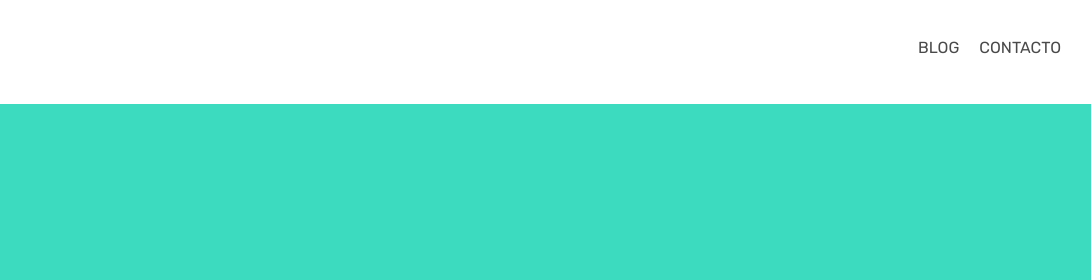
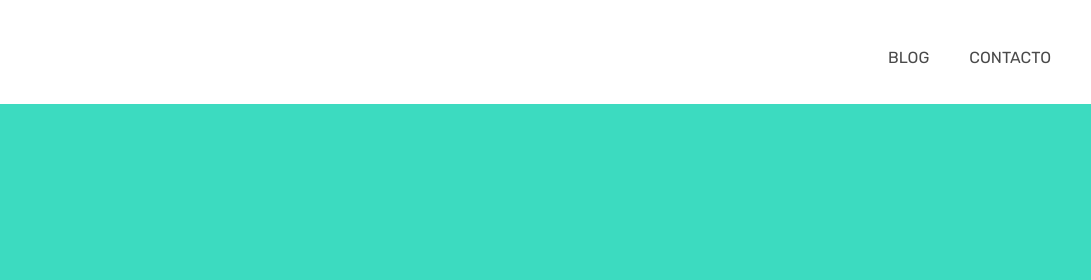
Before and after one commit to Adalab/modulo-1-evaluacion-intermedia-bellita85, a plain HTML site: page index.html in a window 1280 px wide. Shown: the top 280 px of the page, 189-1280 px from the left. Drawn offline with Linux system fonts and the light colour scheme.

Commit message:
tutor correction

```diff
--- a/css/styles.css
+++ b/css/styles.css
@@ -1,14 +1,12 @@
 :root{
     --texto-rubik:'Rubik', sans-serif;
+    --color-menu: #4a4a4a;
+    --color-fondo: #3CDBC0;
+    --color-texto-principal: #FFFFFF;
 }
-:root{
-    --color-menu: #4a4a4a;
-}
-:root{
-    --color-fondo: #3CDBC0;
-}
-:root{
-    --color-texto-principal: #FFFFFF;
+
+.body{
+font-family: var(--texto-rubik);
 }
 .header{
     font-family: var(--texto-rubik);
@@ -27,7 +25,6 @@
     align-items: center;
 }
 .barra-navegacion{
-   font-family: var(--texto-rubik);
     display: flex;
     font-size: 16px;
     margin-bottom: 13px;
@@ -36,6 +33,7 @@
 .lista{
     display: flex;
     gap: 20px;
+    text-transform: uppercase;
 }
 .main{
     width: 100vw;
@@ -52,12 +50,15 @@
 
 }
 .h1{
-    font-family: var(--texto-rubik);
     font-size: 30px;
     color: var(--color-texto-principal);
     width: 10ch;
     text-align: center;
     font-weight: 700;
+    text-transform: capitalize;
+}
+.Link {
+    padding: 10px;
 }
 @media screen and (min-width: 768px){
    .header{
@@ -77,4 +78,3 @@
 .h1{
     font-size: 40px;
     }
-}
--- a/index.html
+++ b/index.html
@@ -1,33 +1,34 @@
 <!DOCTYPE html>
 <html lang="en">
+
 <head>
     <meta charset="UTF-8">
     <meta http-equiv="X-UA-Compatible" content="IE=edge">
     <meta name="viewport" content="width=device-width, initial-scale=1.0">
     <link rel="stylesheet" href="./css/reset.css">
     <link rel="preconnect" href="https://fonts.gstatic.com" />
-    <link
-     href="https://fonts.googleapis.com/css2?
-    family=Rubik:wght@400;700&display=swap"
-     rel="stylesheet"
-    />
+    <link href="https://fonts.googleapis.com/css2?
+    family=Rubik:wght@400;700&display=swap" rel="stylesheet" />
 
     <link rel="stylesheet" href="./css/styles.css">
     <title>Adalab</title>
 </head>
-<body>
+
+<body class="body">
     <header class="header">
-        <div class="logo"><a href="https://adalab.es/"><img src="./images/adalab-logo-155x61.png" alt="logo adalab" class="img"></a></div>
+        <div class="logo"><a href="https://adalab.es/"><img src="./images/adalab-logo-155x61.png" alt="logo adalab"
+                    class="img" title="imagenAdalab"></a></div>
         <nav class="barra-navegacion">
             <ul class="lista">
-                <li><a href="https://adalab.es/"></a> BLOG</li>
-                <li><a href="https://adalab.es/"></a> CONTACTO</li>
+                <li class="Link"><a href="https://adalab.es/" title="Blog"></a> Blog</li>
+                <li class="Link"><a href="https://adalab.es/" title="Contacto"></a> Contacto</li>
             </ul>
         </nav>
     </header>
     <main class="main">
-        <h1 class="h1"> Creando Diversidad Digital</h1>
+        <h1 class="h1"> Creando diversidad digital</h1>
     </main>
 
 </body>
+
 </html>
```
